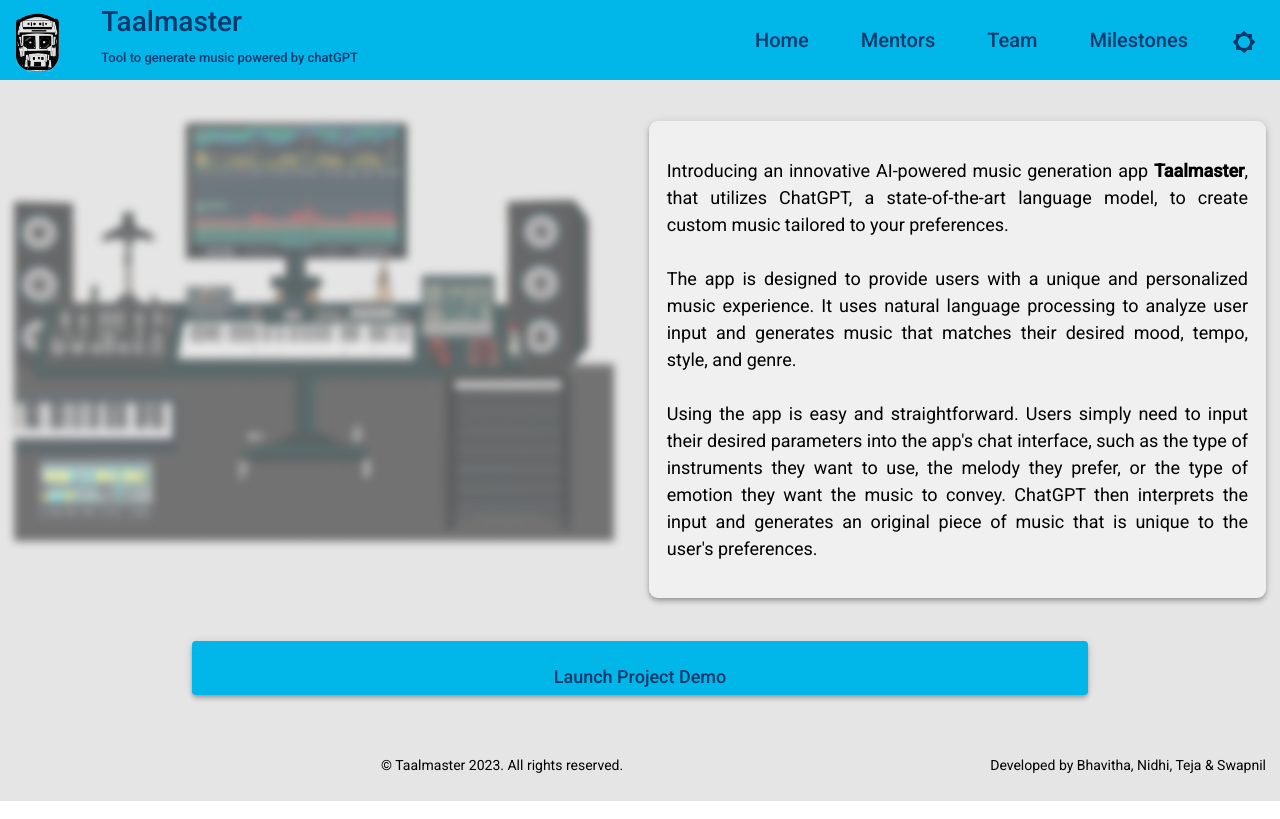
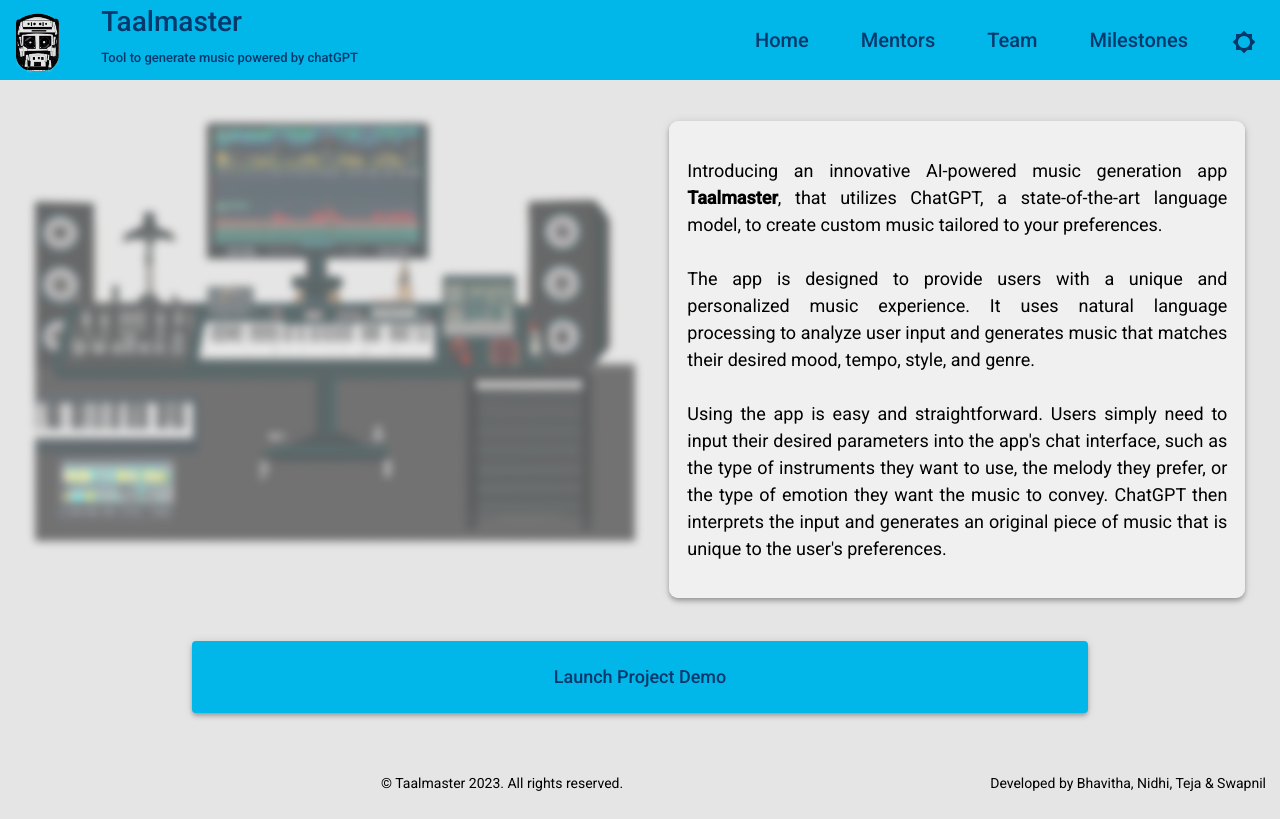
Before and after one commit to swap1210/ai-score-2-music, an Angular app in the folder project_portfolio/: page / in a window 1280 px wide. Built offline with nearby package versions, Linux system fonts and the light colour scheme.

Commit message:
portfolio home layout fix for smaller devices

```diff
--- a/project_portfolio/src/app/middle/home/home.component.scss
+++ b/project_portfolio/src/app/middle/home/home.component.scss
@@ -25,6 +25,8 @@
   animation: blurIn 3s;
 }
 .para {
+  flex: 1;
+  max-width: 30em;
   margin-left: 0.5dvw;
   z-index: 1;
   background-color: rgba(255, 255, 255, 0.4);
@@ -41,7 +43,6 @@
 }
 
 .block {
-  flex: 1;
   width: 70dvw;
   height: 4em;
   margin: 1em 1em;
```
